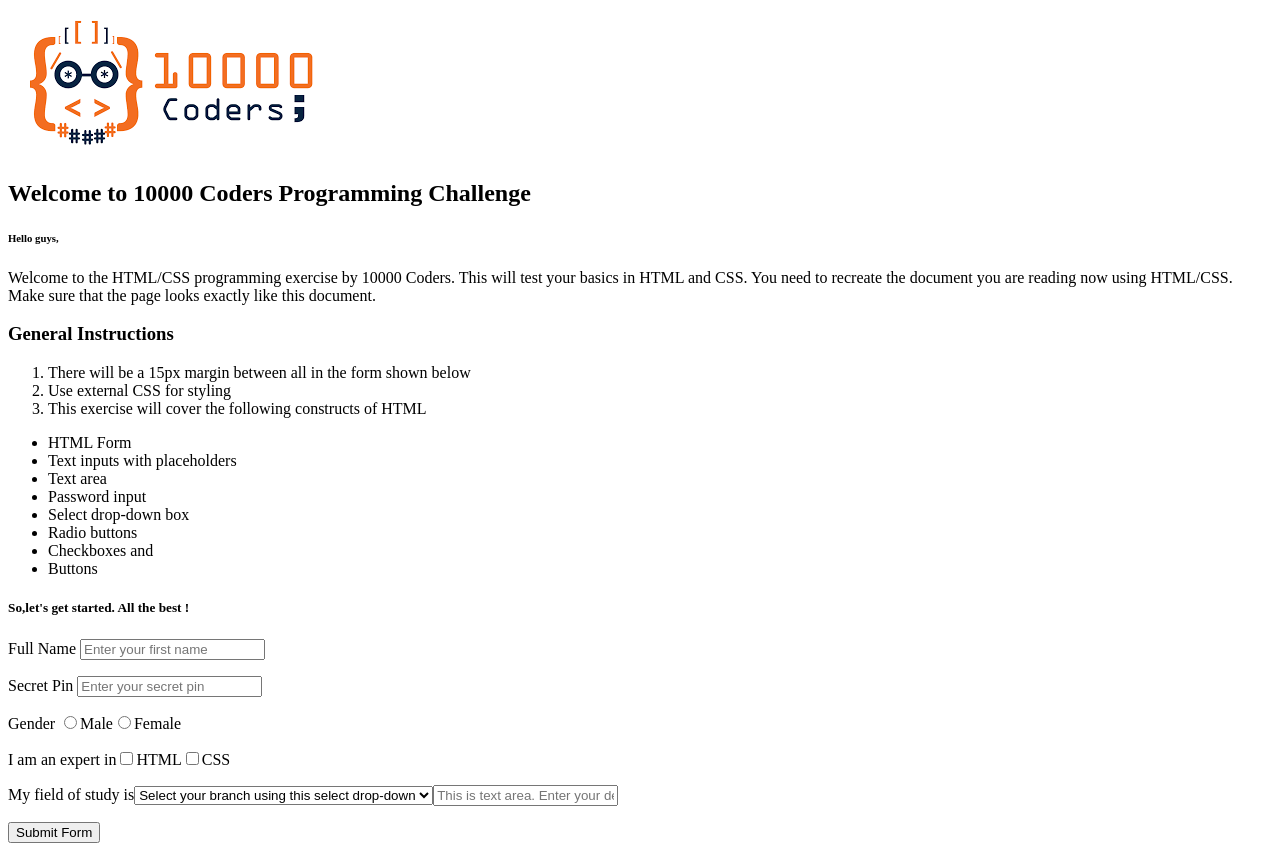
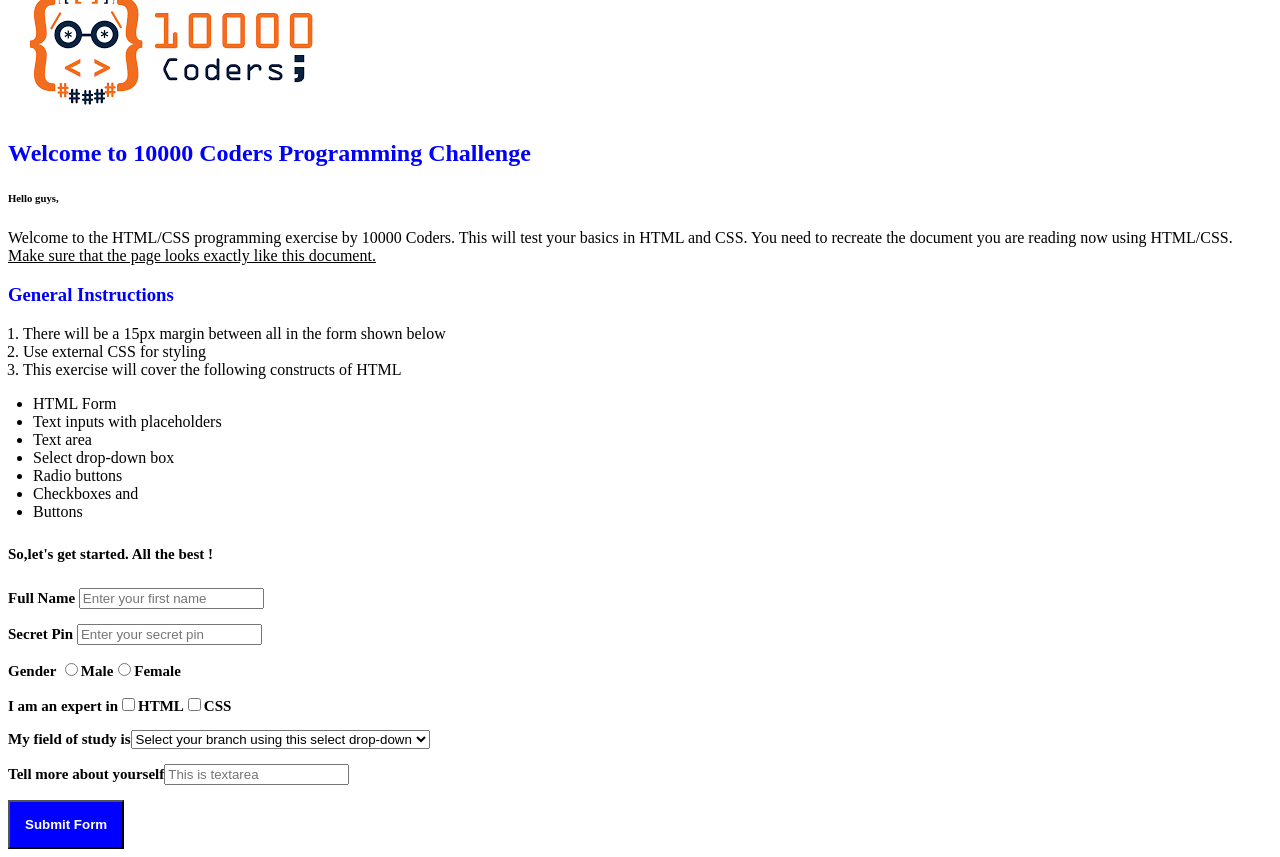
Before and after one commit to ShekharReddy45/my-first-web-project, a plain HTML site: page index.html in a window 1280 px wide. Shown: the part 99-956 px from the top of the page. Drawn offline with Linux system fonts and the light colour scheme.

Commit message:
added modified files

```diff
--- a/index.html
+++ b/index.html
@@ -1,41 +1,51 @@
 <html>
 	<head>
 		<title> My First Web Project </title>
-		<link> rel="stylesheet" type="text/css" href="myfirstcss.txt"</link>
+		<link rel="stylesheet" type="text/css" href="myfirstcssfile.css">
 	</head>
 	<body>
-		<h1> This is My First Web Application Project. Oh, I'm Excited!</h1>
 
-		<img src="10000coders.png"/>
+		<div>
+			<h1> This is My First Web Application Project. Oh, I'm Excited!</h1>
+
+			<img src="10000coders.png"/>
+
+
 		<h2 class="heading">Welcome to 10000 Coders Programming Challenge</h2>
 		<h6>Hello guys,</h6>
 		<p>Welcome to the HTML/CSS programming exercise by 10000 Coders. This will test your basics in HTML and CSS.
 		   You need to recreate the document you are reading now using HTML/CSS. <span class="spanel">Make sure that the page looks exactly like this document.</span> </p>
 		<h3 class="heading">General Instructions</h3>
+		</div>
+		<div>
 		<ol class="orderlst">
 			<li>There will be a 15px margin between all in the form shown below</li>
 			<li>Use external CSS for styling</li>
 			<li>This exercise will cover the following constructs of HTML</li>
 		</ol>
+		</div>
+		<div>
 		<ul class="unorderlst">
 			<li>HTML Form</li>
 			<li>Text inputs with placeholders</li>
 			<li>Text area</li>
-			<li>Password input</li>
 			<li>Select drop-down box</li>
 			<li>Radio buttons</li>
 			<li>Checkboxes and</li>
 			<li>Buttons</li>
 		</ul>
+		</div>
 		<h5 class="labels"> So,let's get started. All the best !</h5>
 		<p class="labels"> Full Name <span><input type= "text" placeholder = "Enter your first name"/></span></p>
 		<p class="labels"> Secret Pin <span><input type ="text" placeholder = "Enter your secret pin"/></span></p>
 		<p class="labels"> Gender <span><input type = "radio"/>Male</span><span><input type="radio" />Female</span></p>
 		<p class="labels"> I am an expert in<span><input type="checkbox"/>HTML</span><span><input type="checkbox"/>CSS</span></p>
-		<p class="labels"><label for="field"> My field of study is</label><select id="field"><option value="Active">Select your branch using this select drop-down </option></p>
-		<p class="labels"><label for="description">Tell more about yourself</label><input type="textarea" for="description" placeholder="This is text area. Enter your description" /></p>
-		<button class="submitbutton">Submit Form</button>
+		<p class="labels"><label for="field"> My field of study is</label><select id="field"><option value="Active">Select your branch using this select drop-down </option></select></p>
+		<p class="labels"><label for="description">Tell more about yourself</label><input type="textarea" id="description" placeholder="This is textarea"/></p>
 
+		<div>
+			<button class="submitbutton">Submit Form</button>
+		</div>
 
 	</body>
 
--- a/myfirstcss.txt
+++ b/myfirstcssfile.css
@@ -18,4 +18,9 @@
 .submitbutton{
 	background-color: blue;
 	padding: 15px;
+	color: white;
+	font-weight:bold;
 }
+.labl-heading{
+	text-align:center;
+}
```
